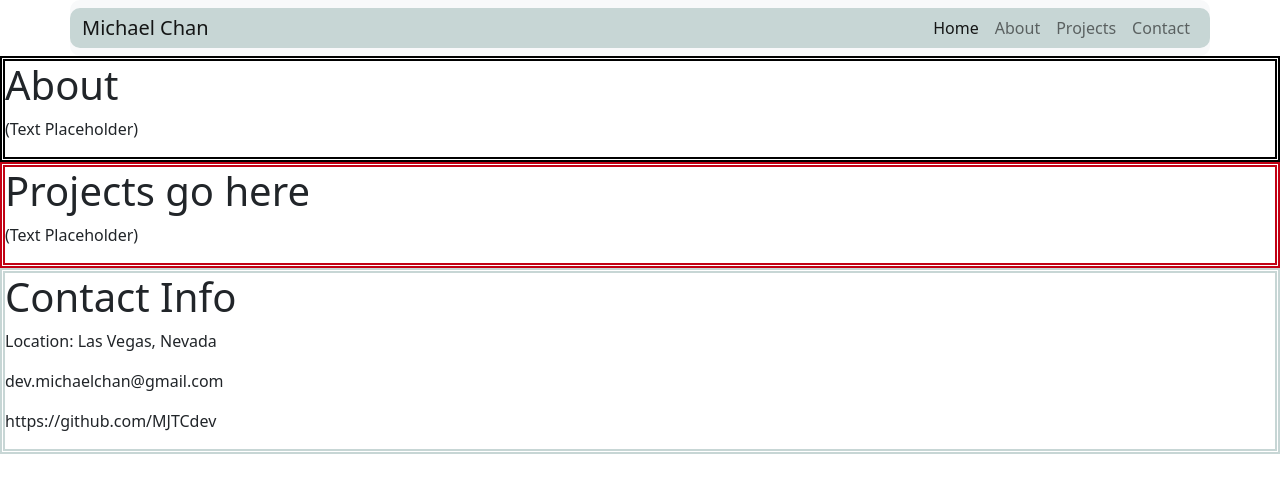
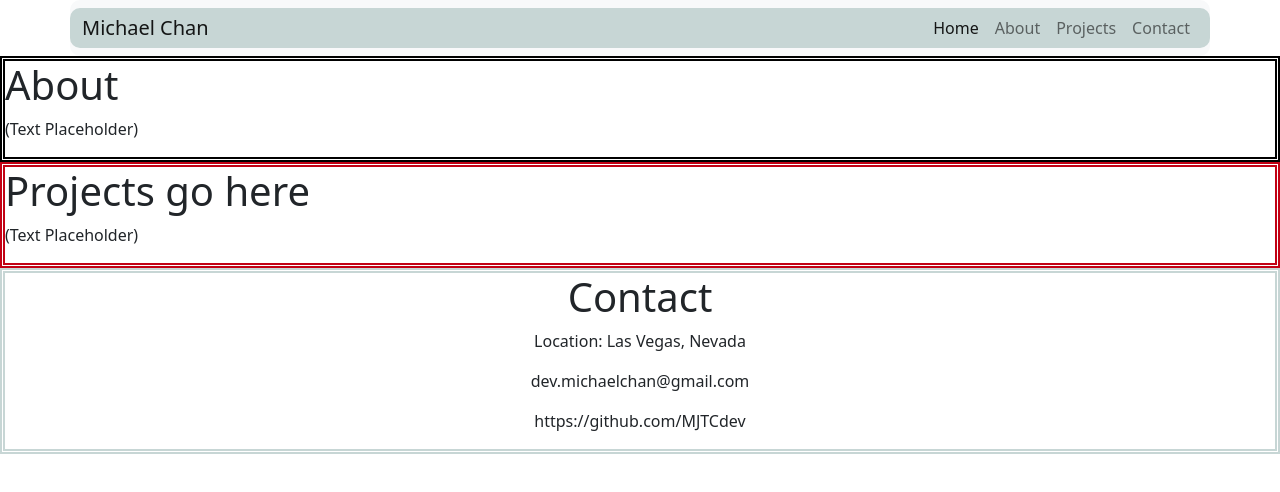
Before and after one commit to MJTCdev/Portfolio, a website: page index.html in a window 1280 px wide. Drawn offline with nearby package versions, Linux system fonts and the light colour scheme.

Commit message:
centered contact info

```diff
--- a/CSS/index.css
+++ b/CSS/index.css
@@ -43,4 +43,5 @@ Red Hex Code: #C20114
   border: 5px;
   border-color: #c7d6d5;
   border-style: double;
+  text-align: center;
 }
--- a/index.html
+++ b/index.html
@@ -65,7 +65,7 @@
       </section>
 
       <section class="contact-section">
-        <h1>Contact Info</h1>
+        <h1>Contact</h1>
         <p>Location: Las Vegas, Nevada</p>
           <p>dev.michaelchan@gmail.com</p>
           <p>https://github.com/MJTCdev</p>
```
